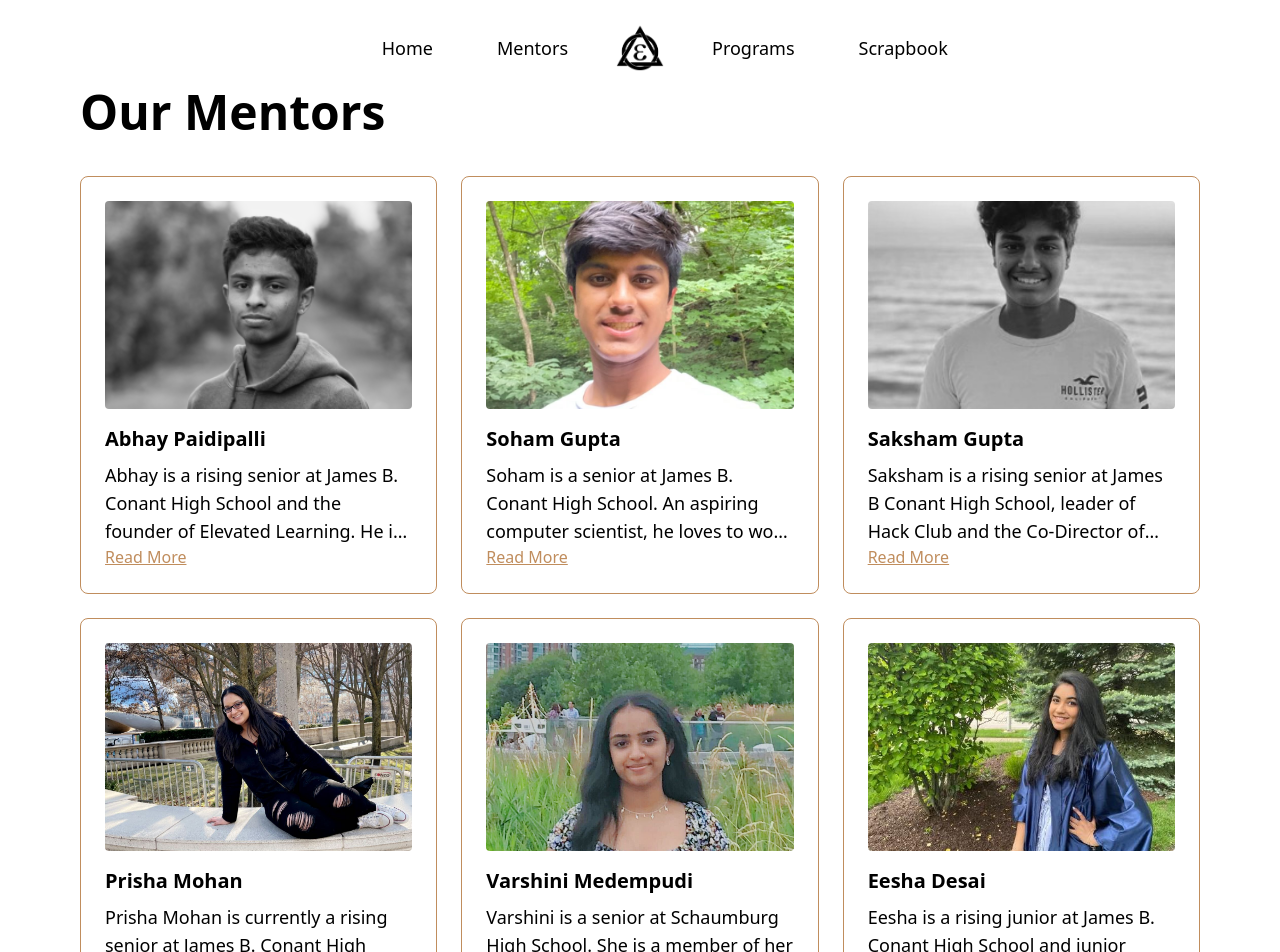
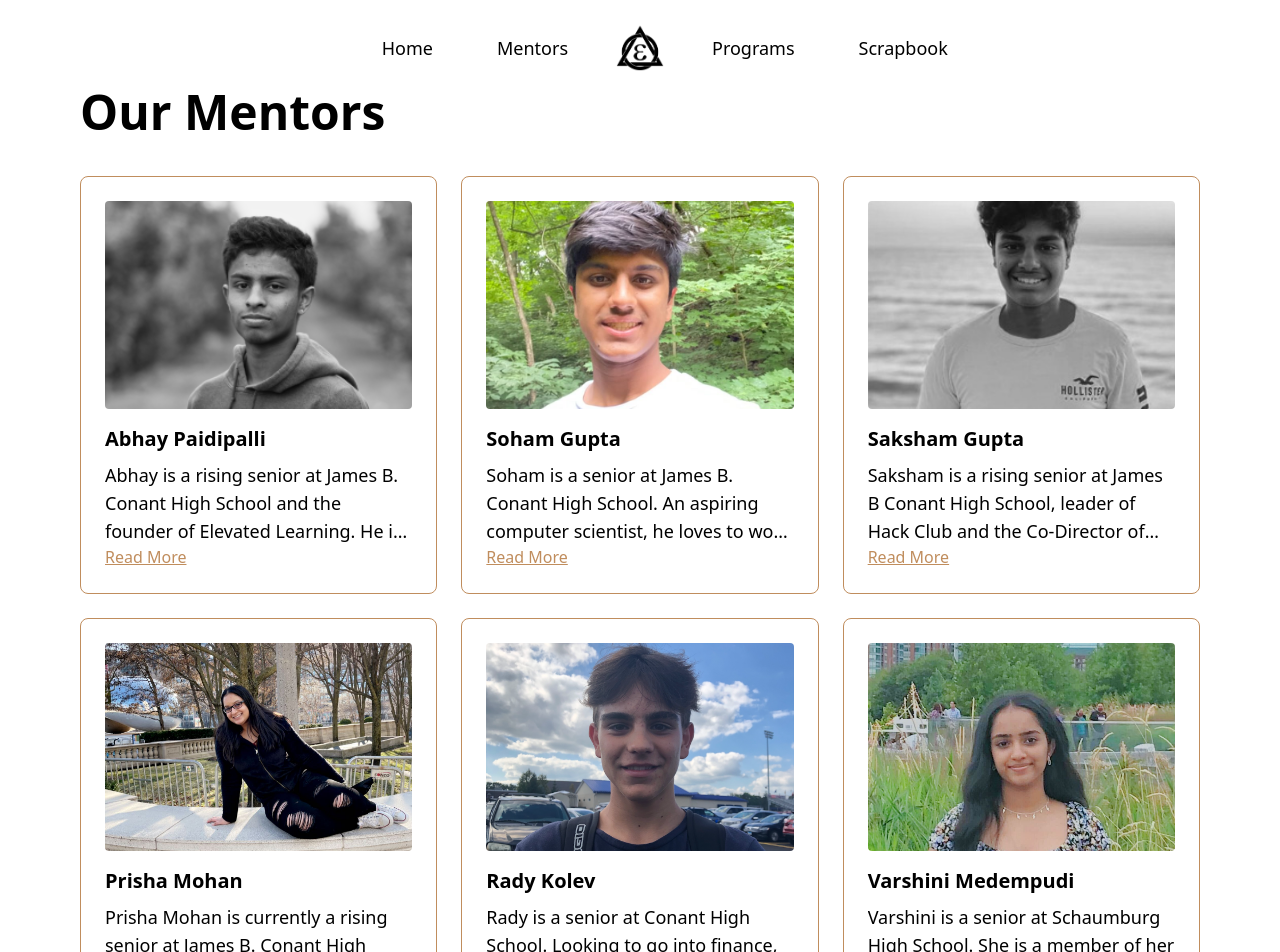
Before and after one commit to abhay1105/newelevatedtest, a React (Create React App) app: page /mentors in a window 1280 px wide. Shown: the top 952 px of the page. Built offline with nearby package versions, Linux system fonts and the light colour scheme.

Commit message:
added rady kolev

```diff
--- a/src/Mentors.js
+++ b/src/Mentors.js
@@ -14,6 +14,7 @@ const Mentors = () => {
                 <MentorCard source="/mentorImages/soham.jpg" name="Soham Gupta" bio="Soham is a senior at James B. Conant High School. An aspiring computer scientist, he loves to work on math problems and computer science projects. He’s competed in various competitions such as the AMC and the Harvard-MIT math tournament. In his spare time you’ll find him working on projects, playing basketball, or watching movies."></MentorCard>
                 <MentorCard source="/mentorImages/saksham.jpeg" name="Saksham Gupta" bio="Saksham is a rising senior at James B Conant High School, leader of Hack Club and the Co-Director of Elevated Learning. He has played varsity tennis for the past three years and is currently conducting research in data analysis."></MentorCard>
                 <MentorCard source="/mentorImages/prisha.jpg" name="Prisha Mohan" bio="Prisha Mohan is currently a rising senior at James B. Conant High School, captain of the congressional debate team, and current president of SASA. Prisha also volunteers at Saint Alexian Brothers Medical Center and Friendship Village. Prisha is currently a Research Assistant at the University of Chicago since she plans to go into the medical field in the future."></MentorCard>
+                <MentorCard source="/mentorImages/rady.png" name="Rady Kolev" bio="Rady is a senior at Conant High School. Looking to go into finance, he is exploring multiple business ventures. When he is not teaching kids in the classroom, you can find him at the tennis court, behind his computer, or at the gym."></MentorCard>
                 <MentorCard source="/mentorImages/varshini.jpg" name="Varshini Medempudi" bio="Varshini is a senior at Schaumburg High School. She is a member of her school’s debate team, BPA chapter, Principal’s Advisory Board, badminton team, and more. She is excited to be a part of Elevated Learning and hopes to be a helpful mentor for the students."></MentorCard>
                 <MentorCard source="/mentorImages/eesha.jpg" name="Eesha Desai" bio="Eesha is a rising junior at James B. Conant High School and junior captain of her school’s congressional debate team. She has worked with professors at ISU and Loyola University to explore numerous medical research experiences. In her spare time, you’ll find her volunteering at AAB hospital or playing tennis."></MentorCard>
                 <MentorCard source="/mentorImages/ananya.JPG" name="Ananya Krishnan" bio="Ananya is a sophomore at Hoffman Estates High School. Her favorite hobby is soccer, which she has been playing for 9 years. She is on her school's debate, math, and trivia teams. She also participates in Hoffman's Business Professionals of America (BPA) club and went to state last year in Banking and Finance."></MentorCard>
```
Also changed, not shown: public/mentorImages/rady.png (added).
